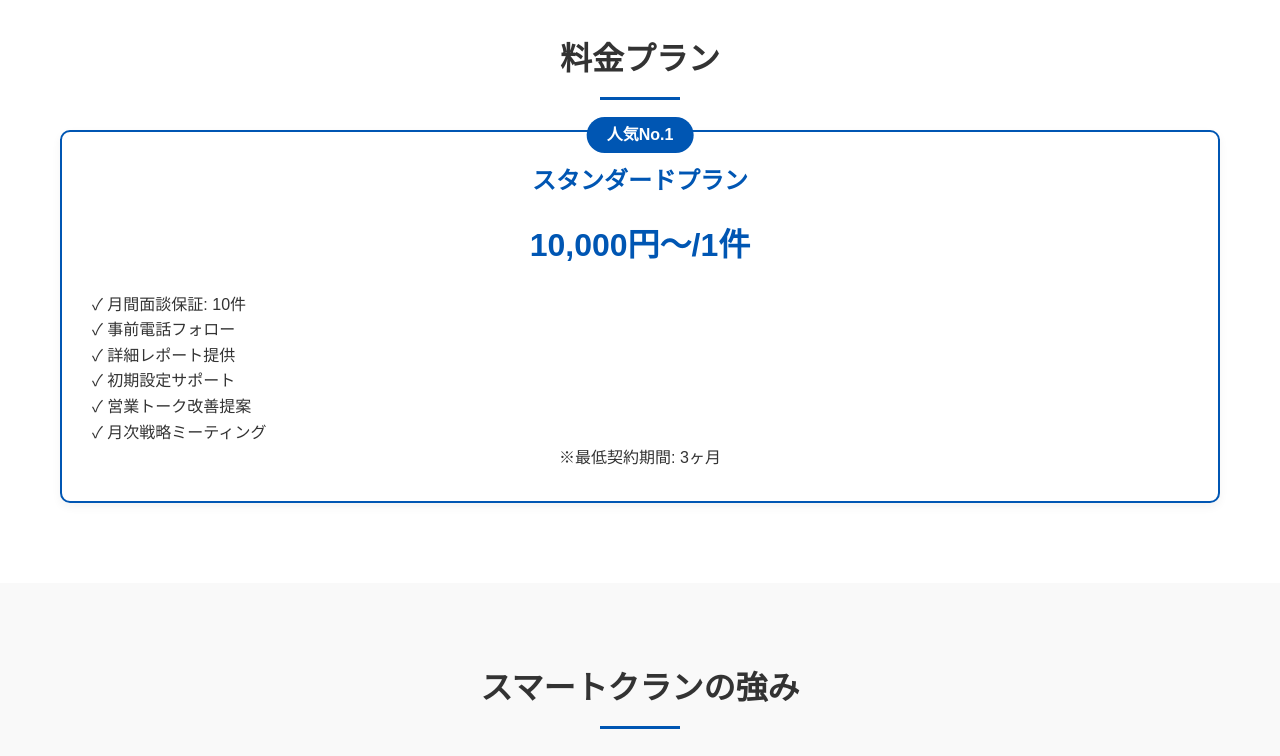
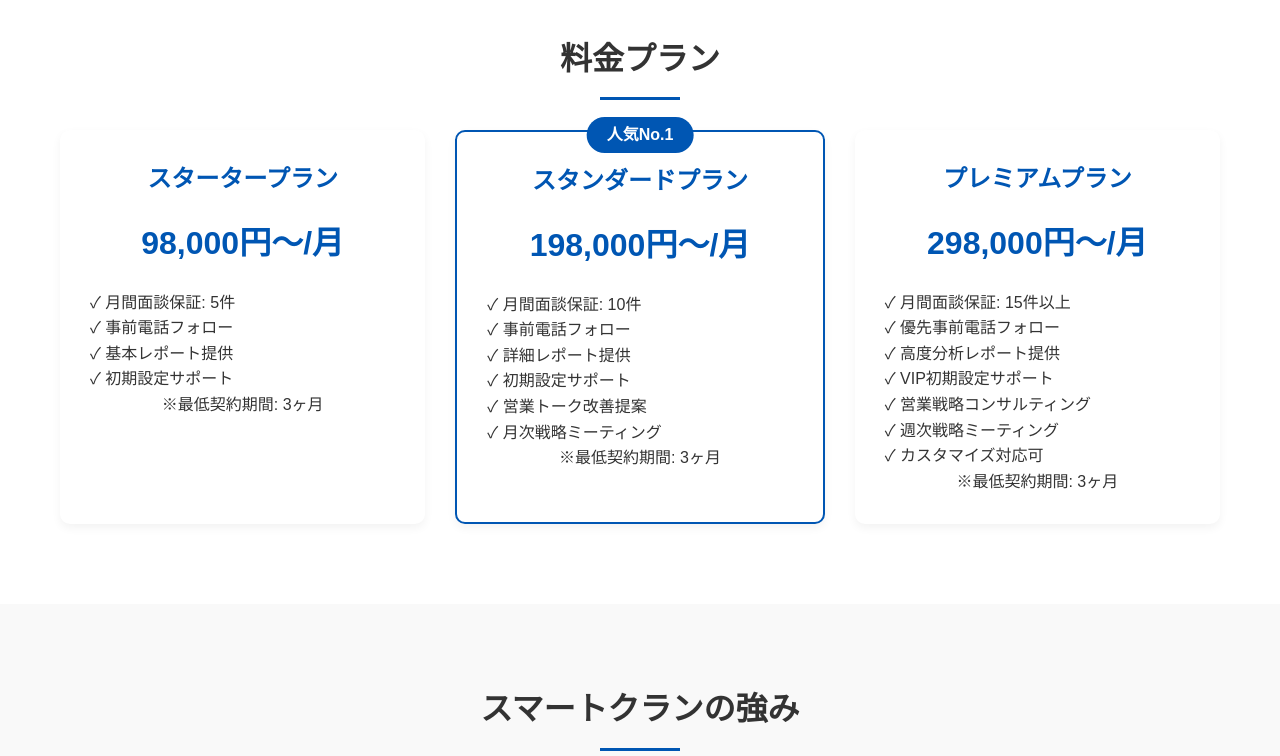
Before and after one commit to Soukikikuchi/smartclan, a plain HTML site: page index.html in a window 1280 px wide. Shown: the part 1640-2396 px from the top of the page. Drawn offline with Linux system fonts and the light colour scheme.

Commit message:
firstcommit

```diff
--- a/index.html
+++ b/index.html
@@ -381,7 +381,7 @@
         <div class="container">
             <h2>料金プラン</h2>
             <div class="price-plans">
-                <!-- <div class="price-plan">
+                <div class="price-plan">
                     <h3>スタータープラン</h3>
                     <div class="price">98,000円〜/月</div>
                     <ul style="list-style: none; text-align: left;">
@@ -391,11 +391,11 @@
                         <li>✓ 初期設定サポート</li>
                     </ul>
                     <p>※最低契約期間: 3ヶ月</p>
-                </div> -->
+                </div>
                 <div class="price-plan" style="border: 2px solid #0056b3; position: relative;">
                     <span style="position: absolute; top: -15px; left: 50%; transform: translateX(-50%); background: #0056b3; color: white; padding: 5px 20px; border-radius: 20px; font-weight: bold;">人気No.1</span>
                     <h3>スタンダードプラン</h3>
-                    <div class="price">10,000円〜/1件</div>
+                    <div class="price">198,000円〜/月</div>
                     <ul style="list-style: none; text-align: left;">
                         <li>✓ 月間面談保証: 10件</li>
                         <li>✓ 事前電話フォロー</li>
@@ -406,7 +406,7 @@
                     </ul>
                     <p>※最低契約期間: 3ヶ月</p>
                 </div>
-                <!-- <div class="price-plan">
+                <div class="price-plan">
                     <h3>プレミアムプラン</h3>
                     <div class="price">298,000円〜/月</div>
                     <ul style="list-style: none; text-align: left;">
@@ -419,7 +419,7 @@
                         <li>✓ カスタマイズ対応可</li>
                     </ul>
                     <p>※最低契約期間: 3ヶ月</p>
-                </div> -->
+                </div>
             </div>
         </div>
     </section>
```
